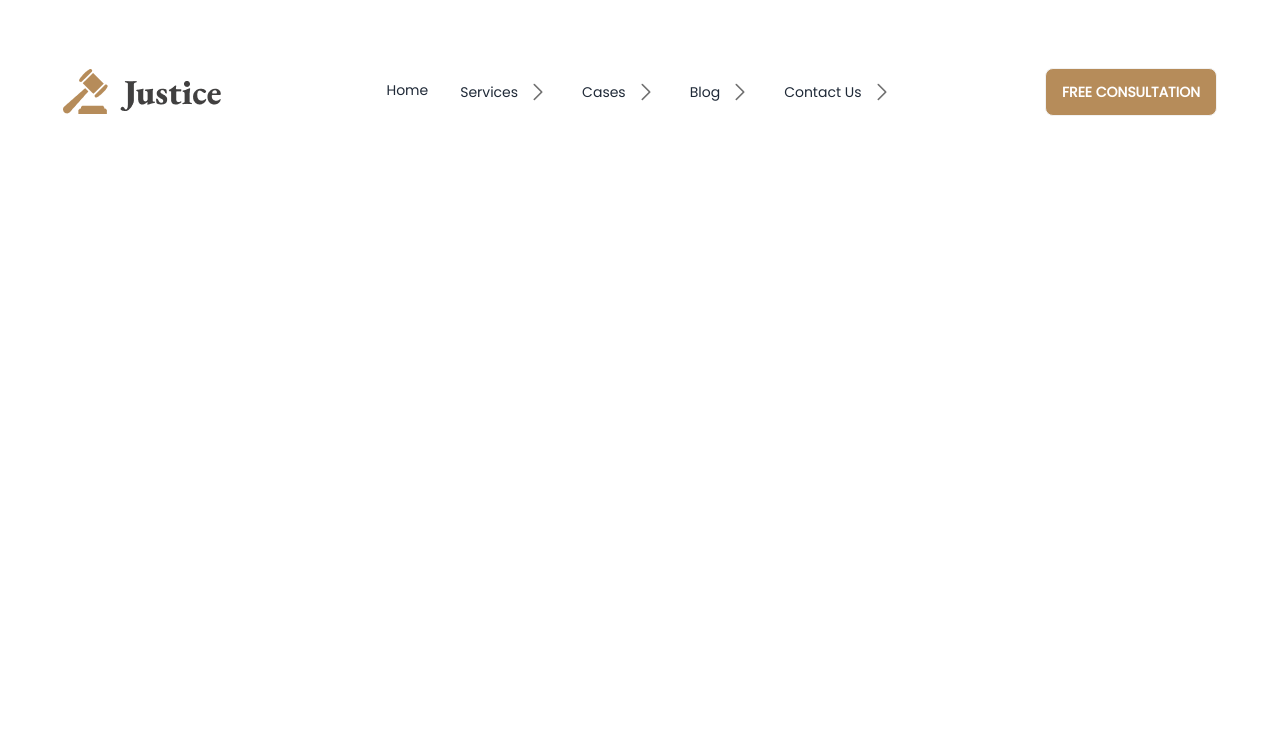
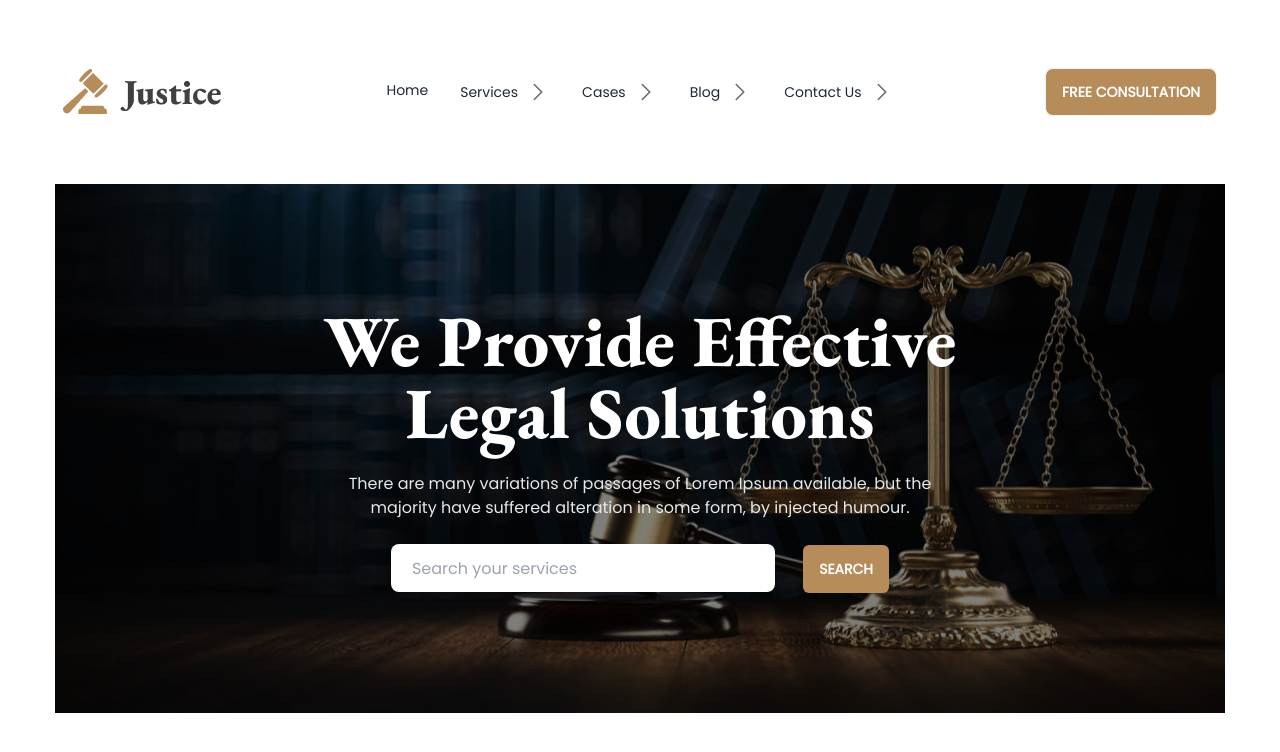
Before and after one commit to mashfikur/legal-solutions-website-responsive, a plain HTML site: page index.html in a window 1280 px wide. Drawn offline with nearby package versions, Linux system fonts and the light colour scheme.

Commit message:
added banner section

```diff
--- a/index.html
+++ b/index.html
@@ -37,6 +37,16 @@
 
       .bg-primary {
         background: #b68c5a;
+      }
+
+      .banner {
+        background: url("images/banner.png");
+        background-size: cover;
+        background-position: center;
+      }
+
+      .overlay {
+        background-color: rgba(0, 0, 0, 0.5);
       }
     </style>
   </head>
@@ -102,6 +112,38 @@
           </div>
         </div>
       </nav>
+
+      <!-- banner -->
+      <section class="banner text-white md:mt-14">
+        <div class="hero overlay md:px-[15.5rem] md:py-[6.5rem]">
+          <div class="hero-content text-center">
+            <div class="">
+              <h1 class="text-7xl font-extrabold font-garamond">
+                We Provide Effective <br />
+                Legal Solutions
+              </h1>
+              <p class="py-6 max-w-[42rem] text-[#E7E7E7]">
+                There are many variations of passages of Lorem Ipsum available,
+                but the majority have suffered alteration in some form, by
+                injected humour.
+              </p>
+
+              <!-- input section -->
+              <input
+                type="search"
+                placeholder="Search your services"
+                class="input w-full max-w-sm p-5"
+              />
+
+              <button
+                class="btn rounded-md bg-primary border-0 text-white ml-6"
+              >
+                Search
+              </button>
+            </div>
+          </div>
+        </div>
+      </section>
     </header>
     <main></main>
     <footer></footer>
```
